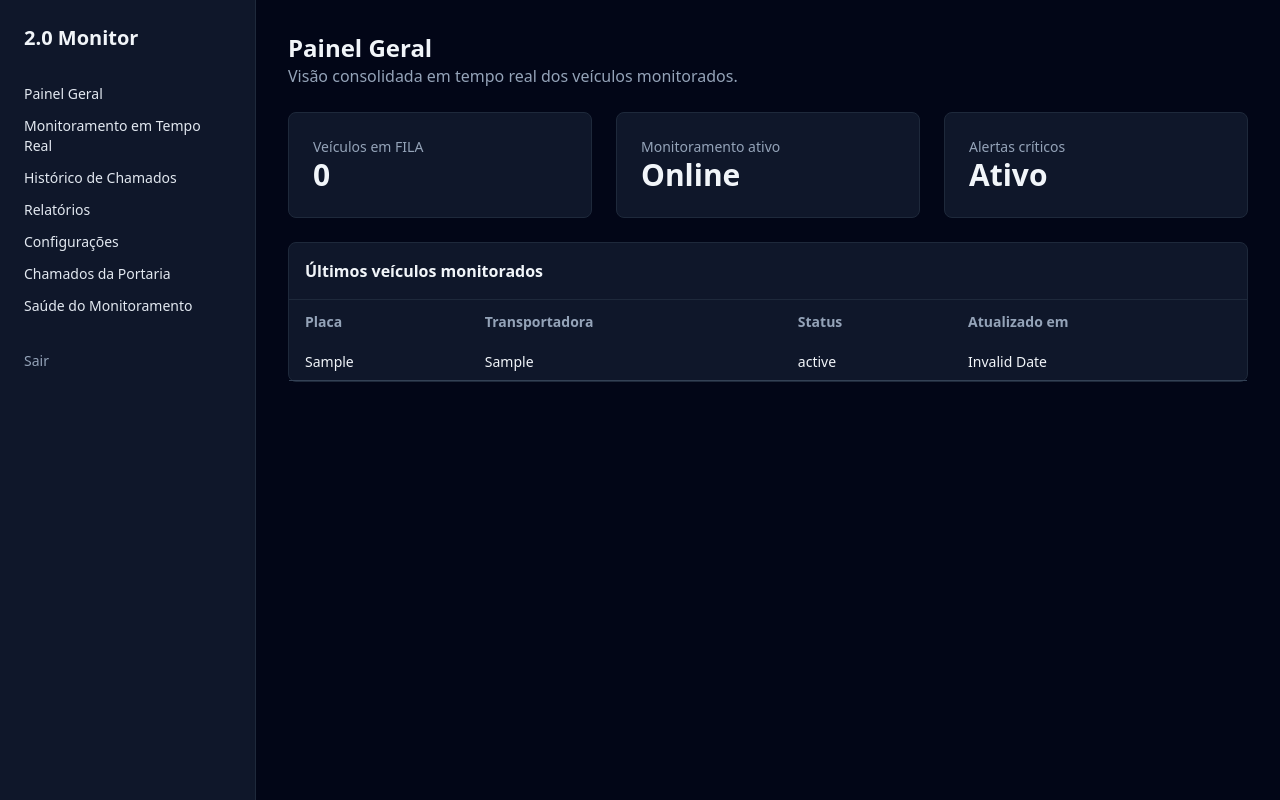
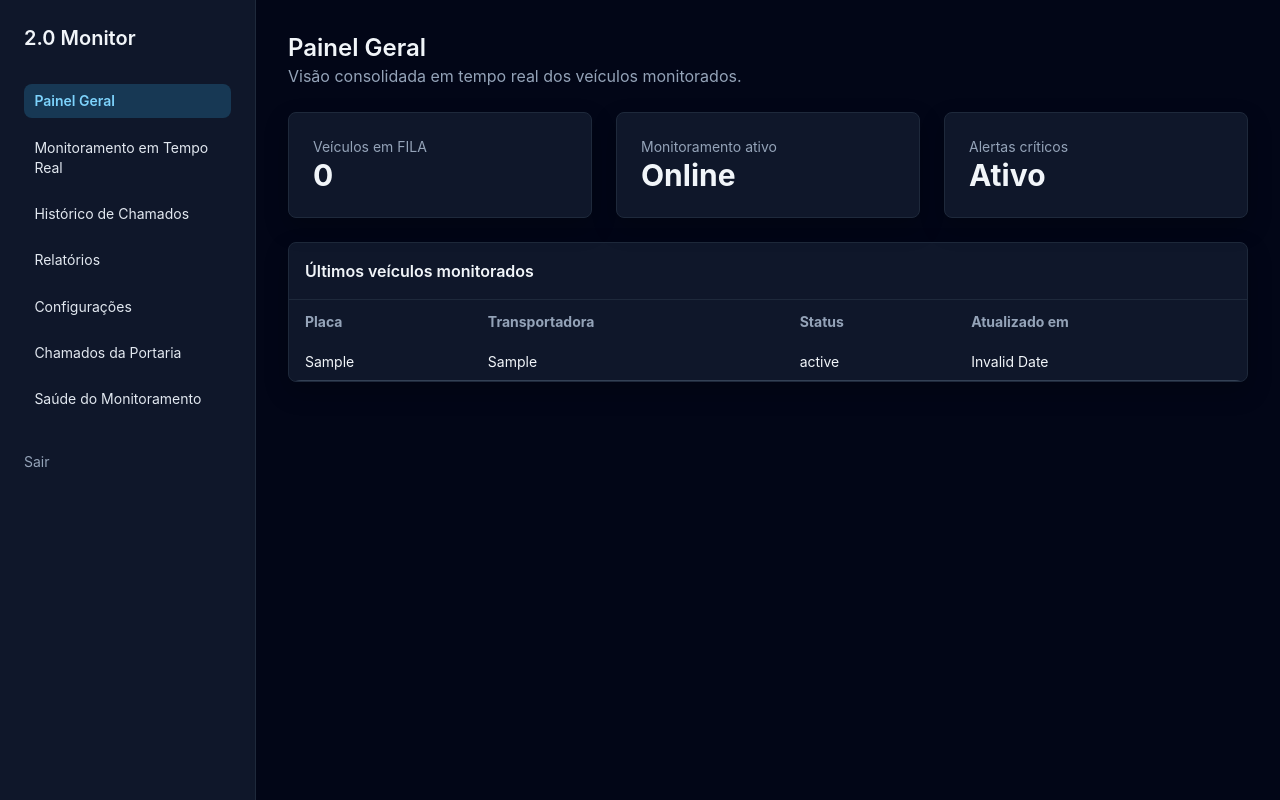
Before and after one commit to papailindonet-eng/2.0MONITOR, a Flask app: page / in a window 1280 px wide. Run offline with Flask 3, Linux system fonts and the light colour scheme; the visitor is signed in with stand-in values (Sample User, id 1); tables that the repository leaves empty hold one stand-in row (values such as "Sample post"); some libraries are stand-ins or nearby versions.

Commit message:
Fix scraping field mapping and polish dashboard visuals

```diff
--- a/app.py
+++ b/app.py
@@ -1,4 +1,5 @@
 import csv
+import re
 import sqlite3
 import threading
 import time
@@ -157,6 +158,54 @@ def normalize_text(text: str) -> str:
     return " ".join(text.strip().split())
 
 
+def is_plate(value: str) -> bool:
+    if not value:
+        return False
+    cleaned = re.sub(r"[^A-Z0-9]", "", value.upper())
+    return bool(re.fullmatch(r"[A-Z]{3}[0-9][A-Z0-9][0-9]{2}", cleaned))
+
+
+def is_status(value: str) -> bool:
+    status_tokens = ("FILA", "PORTARIA", "CHAMADO", "PATIO", "LIBERADO", "AGUARDANDO")
+    upper_value = value.upper()
+    return any(token in upper_value for token in status_tokens)
+
+
+def extract_vehicle_from_cols(cols):
+    placa = next((item for item in cols if is_plate(item)), None)
+    if not placa:
+        return None
+
+    status = next((item for item in cols if is_status(item)), None)
+    if not status:
+        status = cols[-1]
+
+    transportadora = ""
+    for item in cols:
+        if item != placa and item != status and len(item) > len(transportadora):
+            transportadora = item
+
+    if not transportadora:
+        transportadora = "NÃO INFORMADA"
+
+    return {
+        "placa": placa.upper(),
+        "transportadora": transportadora,
+        "status": status,
+    }
+
+
+def cleanup_invalid_vehicles(conn):
+    cursor = conn.cursor()
+    cursor.execute("SELECT id, placa FROM veiculos")
+    invalid_ids = []
+    for row in cursor.fetchall():
+        if not is_plate(row["placa"]):
+            invalid_ids.append(row["id"])
+    if invalid_ids:
+        cursor.executemany("DELETE FROM veiculos WHERE id = ?", [(item,) for item in invalid_ids])
+
+
 def scrape_target():
     url = "https://agendeam.com.br/ujf/motorista.php"
     response = requests.get(url, timeout=10)
@@ -166,18 +215,13 @@ def scrape_target():
     vehicles = []
     for row in rows:
         cols = [normalize_text(col.get_text(" ")) for col in row.find_all("td")]
+        cols = [item for item in cols if item]
         if len(cols) < 3:
             continue
-        placa, transportadora, status = cols[0], cols[1], cols[2]
-        if not placa:
+        vehicle = extract_vehicle_from_cols(cols)
+        if not vehicle:
             continue
-        vehicles.append(
-            {
-                "placa": placa,
-                "transportadora": transportadora,
-                "status": status,
-            }
-        )
+        vehicles.append(vehicle)
     return vehicles
 
 
@@ -279,6 +323,7 @@ def run_scraper():
         try:
             vehicles = scrape_target()
             conn = get_db_connection()
+            cleanup_invalid_vehicles(conn)
             critical_target = normalize_text(get_setting("alert_transportadora"))
             for vehicle in vehicles:
                 vehicle_id, history_id = upsert_vehicle(conn, vehicle)
--- /dev/null
+++ b/static/css/style.css
@@ -0,0 +1,8 @@
+body { font-family: Inter, system-ui, -apple-system, Segoe UI, Roboto, sans-serif; }
+.table-wrap { border-radius: 12px; overflow: hidden; }
+table tbody tr:nth-child(even){ background-color: rgba(15,23,42,.35); }
+table tbody tr:hover{ background-color: rgba(56,189,248,.08); }
+.sidebar-link{ display:block; padding:.45rem .65rem; border-radius:.5rem; }
+.sidebar-link:hover{ background:rgba(56,189,248,.12); }
+.sidebar-link.active{ background:rgba(56,189,248,.2); color:#7dd3fc; font-weight:600; }
+.card{ box-shadow: 0 10px 25px rgba(0,0,0,.22); }
--- a/templates/base.html
+++ b/templates/base.html
@@ -6,29 +6,30 @@
     <title>2.0 Monitor</title>
     <script src="https://cdn.tailwindcss.com"></script>
     <script src="https://cdn.socket.io/4.7.5/socket.io.min.js"></script>
+    <link rel="stylesheet" href="/static/css/style.css" />
   </head>
   <body class="bg-slate-950 text-slate-100">
     <div class="flex min-h-screen">
       <aside class="w-64 bg-slate-900 border-r border-slate-800 p-6">
         <div class="text-xl font-semibold mb-8">2.0 Monitor</div>
         <nav class="space-y-3 text-sm">
-          <a class="block text-slate-200 hover:text-white" href="/">Painel Geral</a>
-          <a class="block text-slate-200 hover:text-white" href="/monitoramento">
+          <a class="sidebar-link text-slate-200" href="/">Painel Geral</a>
+          <a class="sidebar-link text-slate-200" href="/monitoramento">
             Monitoramento em Tempo Real
           </a>
-          <a class="block text-slate-200 hover:text-white" href="/historico">
+          <a class="sidebar-link text-slate-200" href="/historico">
             Histórico de Chamados
           </a>
-          <a class="block text-slate-200 hover:text-white" href="/relatorios">
+          <a class="sidebar-link text-slate-200" href="/relatorios">
             Relatórios
           </a>
-          <a class="block text-slate-200 hover:text-white" href="/configuracoes">
+          <a class="sidebar-link text-slate-200" href="/configuracoes">
             Configurações
           </a>
-          <a class="block text-slate-200 hover:text-white" href="/chamados_portaria">
+          <a class="sidebar-link text-slate-200" href="/chamados_portaria">
             Chamados da Portaria
           </a>
-          <a class="block text-slate-200 hover:text-white" href="/saude">
+          <a class="sidebar-link text-slate-200" href="/saude">
             Saúde do Monitoramento
           </a>
         </nav>
@@ -47,7 +48,7 @@
       id="alert-modal"
       class="fixed inset-0 bg-black/80 flex items-center justify-center hidden"
     >
-      <div class="bg-red-600 text-white p-8 rounded-lg max-w-lg w-full">
+      <div class="bg-red-600 text-white p-8 rounded-lg max-w-lg w-full card">
         <h2 class="text-2xl font-bold mb-4">ALERTA CRÍTICO</h2>
         <p class="mb-6">
           Transportadora SEIS acionou chamado da portaria.
@@ -65,5 +66,13 @@
     <audio id="alert-audio" src="/static/audio/alerta.mp3" preload="auto"></audio>
 
     <script src="/static/js/main.js"></script>
+    <script>
+      const currentPath = window.location.pathname;
+      document.querySelectorAll("aside nav a").forEach((link) => {
+        if (link.getAttribute("href") === currentPath) {
+          link.classList.add("active");
+        }
+      });
+    </script>
   </body>
 </html>
--- a/templates/chamados_portaria.html
+++ b/templates/chamados_portaria.html
@@ -48,11 +48,11 @@
       </a>
     </div>
 
-    <div class="bg-slate-900 border border-slate-800 rounded-lg">
+    <div class="bg-slate-900 border border-slate-800 rounded-lg card">
       <div class="p-4 border-b border-slate-800">
         <h2 class="font-semibold">Chamados ativos</h2>
       </div>
-      <div class="overflow-x-auto">
+      <div class="overflow-x-auto table-wrap">
         <table class="min-w-full text-sm">
           <thead class="text-left text-slate-400">
             <tr>
--- a/templates/historico.html
+++ b/templates/historico.html
@@ -6,11 +6,11 @@
       <p class="text-slate-400">Registros completos de mudanças de status.</p>
     </div>
 
-    <div class="bg-slate-900 border border-slate-800 rounded-lg">
+    <div class="bg-slate-900 border border-slate-800 rounded-lg card">
       <div class="p-4 border-b border-slate-800">
         <h2 class="font-semibold">Últimos chamados</h2>
       </div>
-      <div class="overflow-x-auto">
+      <div class="overflow-x-auto table-wrap">
         <table class="min-w-full text-sm">
           <thead class="text-left text-slate-400">
             <tr>
--- a/templates/index.html
+++ b/templates/index.html
@@ -9,25 +9,25 @@
     </div>
 
     <div class="grid grid-cols-1 md:grid-cols-3 gap-6">
-      <div class="bg-slate-900 border border-slate-800 rounded-lg p-6">
+      <div class="bg-slate-900 border border-slate-800 rounded-lg p-6 card">
         <p class="text-sm text-slate-400">Veículos em FILA</p>
         <p id="fila-count" class="text-3xl font-bold">0</p>
       </div>
-      <div class="bg-slate-900 border border-slate-800 rounded-lg p-6">
+      <div class="bg-slate-900 border border-slate-800 rounded-lg p-6 card">
         <p class="text-sm text-slate-400">Monitoramento ativo</p>
         <p class="text-3xl font-bold">Online</p>
       </div>
-      <div class="bg-slate-900 border border-slate-800 rounded-lg p-6">
+      <div class="bg-slate-900 border border-slate-800 rounded-lg p-6 card">
         <p class="text-sm text-slate-400">Alertas críticos</p>
         <p class="text-3xl font-bold">Ativo</p>
       </div>
     </div>
 
-    <div class="bg-slate-900 border border-slate-800 rounded-lg">
+    <div class="bg-slate-900 border border-slate-800 rounded-lg card">
       <div class="p-4 border-b border-slate-800">
         <h2 class="font-semibold">Últimos veículos monitorados</h2>
       </div>
-      <div class="overflow-x-auto">
+      <div class="overflow-x-auto table-wrap">
         <table class="min-w-full text-sm">
           <thead class="text-left text-slate-400">
             <tr>
--- a/templates/monitoramento.html
+++ b/templates/monitoramento.html
@@ -8,11 +8,11 @@
       </p>
     </div>
 
-    <div class="bg-slate-900 border border-slate-800 rounded-lg">
+    <div class="bg-slate-900 border border-slate-800 rounded-lg card">
       <div class="p-4 border-b border-slate-800">
         <h2 class="font-semibold">Veículos monitorados</h2>
       </div>
-      <div class="overflow-x-auto">
+      <div class="overflow-x-auto table-wrap">
         <table class="min-w-full text-sm">
           <thead class="text-left text-slate-400">
             <tr>
```
Also changed, not shown: README.md.
